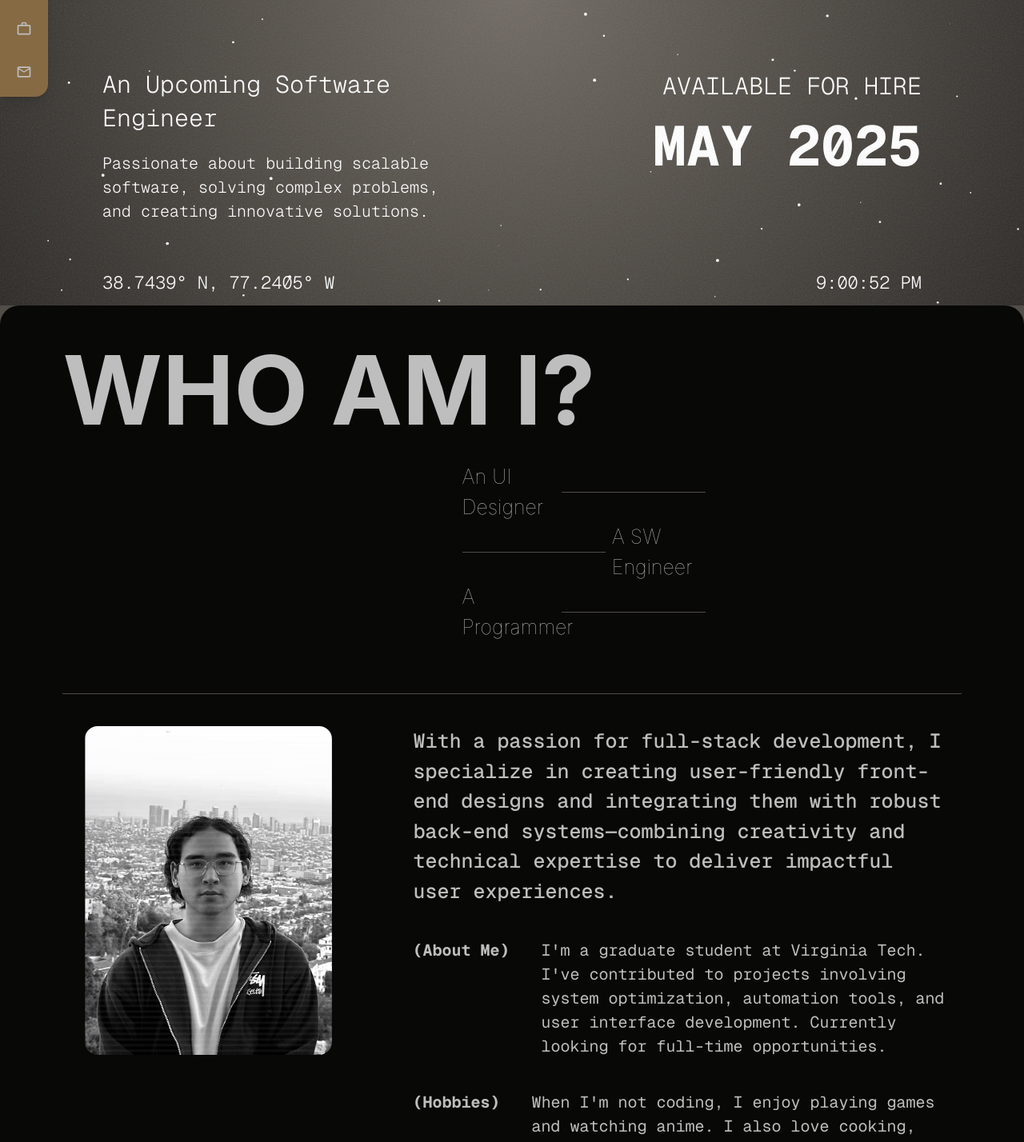
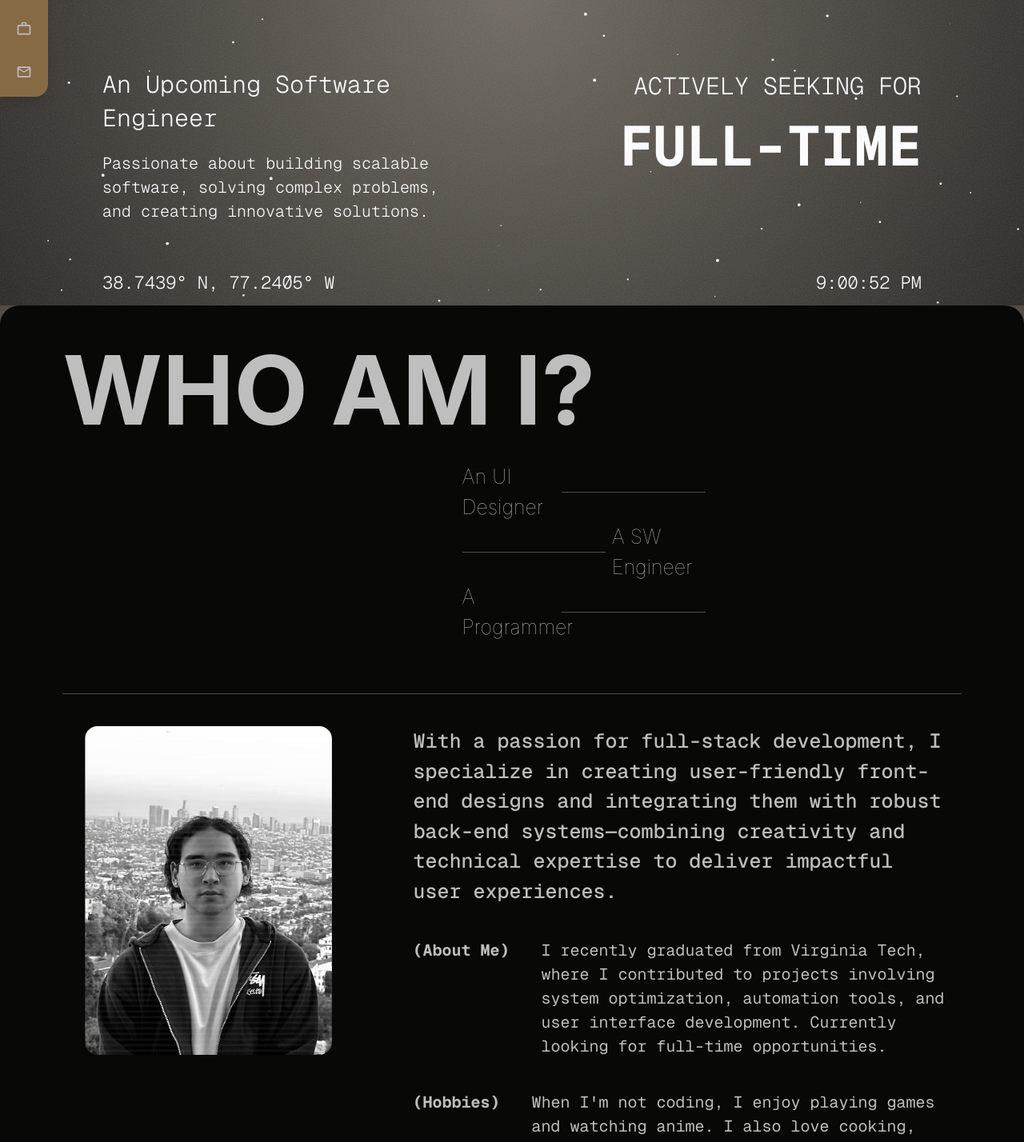
Before and after one commit to tadiday/Website-Portfolio, a Next.js app: page / in a window 1280 px wide. Shown: the part 418-1846 px from the top of the page at 80% size. Built offline with nearby package versions, Linux system fonts and the light colour scheme.

Commit message:
update quotes

```diff
--- a/src/components/About.tsx
+++ b/src/components/About.tsx
@@ -188,7 +188,7 @@ const Home = () => {
                       <span className="h-full text-nowrap">(About Me)</span>
                     </span>
                     <p className="max-w-[50ch] font-normal font-mono">
-                      I&apos;m a graduate student at Virginia Tech. I&apos;ve contributed to projects involving system optimization,
+                      I recently graduated from Virginia Tech, where I contributed to projects involving system optimization,
                       automation tools, and user interface development. Currently looking for full-time opportunities.
 
                     </p>
@@ -199,7 +199,7 @@ const Home = () => {
                       <span className="h-full text-nowrap">(About Me)</span>
                     </span>
                     <p className="sm:max-w-[40ch] sm:text-balance font-normal font-mono ">
-                      I&apos;m a Computer Science student at Virginia Tech, graduating in May 2025. I&apos;ve worked on projects involving system optimization,
+                      I recently graduated from Virginia Tech. I&apos;ve worked on projects involving system optimization,
                       automation tools, and user interface development.
                     </p>
                   </div>
--- a/src/components/Home.tsx
+++ b/src/components/Home.tsx
@@ -186,9 +186,9 @@ const Home = () => {
                       transition: "all 0.3s ease-out",
                     }}
                   >
-                    <p className="font-light">AVAILABLE FOR HIRE</p>
+                    <p className="font-light">ACTIVELY SEEKING FOR</p>
                     <div className="text-[30px] sm:text-[70px] md:text-[70px] lg:text-[70px] ]">
-                      MAY 2025
+                      FULL-TIME
                     </div>
                   </div>
                 </div>
@@ -245,9 +245,9 @@ const Home = () => {
                     transition: "all 0.3s ease-out",
                   }}
                 >
-                  <p className="font-light">AVAILABLE FOR HIRE</p>
+                  <p className="font-light">ACTIVELY SEEKING FOR</p>
                   <div className="text-[34px] sm:text-[70px] md:text-[70px] lg:text-[70px] ]">
-                    MAY 2025
+                    FULL-TIME
                   </div>
                 </div>
               </div>
```
